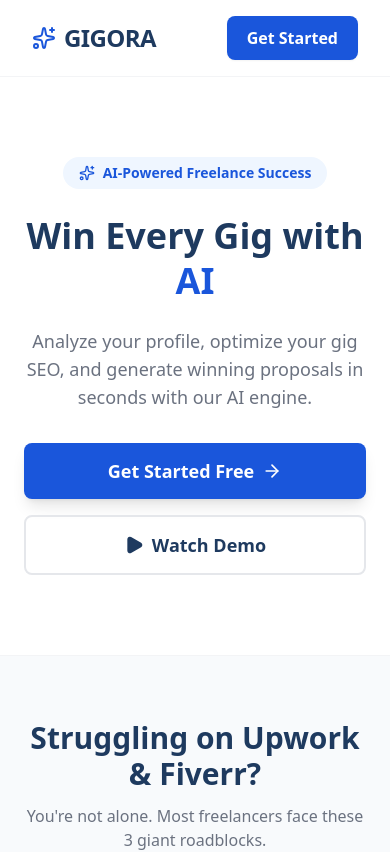
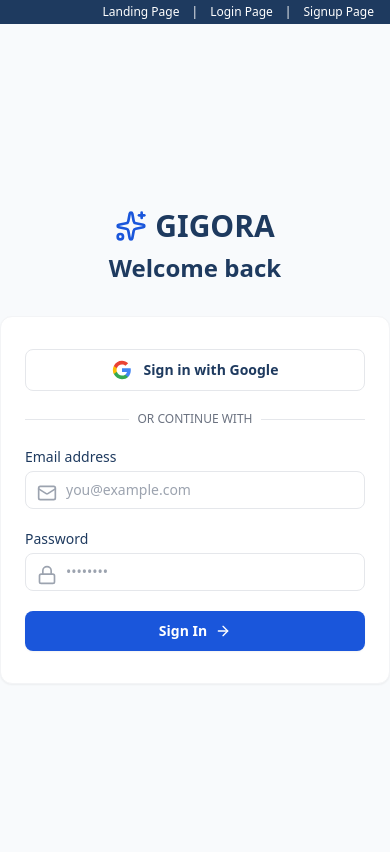
Before and after one commit to quratulain33570/gigora-app, a React (Create React App) app in the folder gigora-frontend/: page / in a window 390 px wide. Shown: the top 852 px of the page. Built offline with nearby package versions, Linux system fonts and the light colour scheme; no server answers.

Commit message:
Day 3: Completed Login & Signup pages with Google OAuth & Supabase integration

```diff
--- a/gigora-frontend/src/App.js
+++ b/gigora-frontend/src/App.js
@@ -1,10 +1,25 @@
-import React from 'react';
+import React, { useState } from 'react';
 import Landing from './pages/Landing';
+import Login from './pages/Login';
+import Signup from './pages/Signup';
 
 function App() {
+  const [currentPage, setCurrentPage] = useState('login'); // 'landing', 'login', or 'signup'
+
   return (
     <div>
-      <Landing />
+      {/* Quick switcher bar at the top for testing */}
+      <div className="bg-navy text-white text-xs py-1 px-4 flex justify-end gap-3 sticky top-0 z-[100]">
+        <button onClick={() => setCurrentPage('landing')} className="hover:underline">Landing Page</button>
+        <span>|</span>
+        <button onClick={() => setCurrentPage('login')} className="hover:underline">Login Page</button>
+        <span>|</span>
+        <button onClick={() => setCurrentPage('signup')} className="hover:underline">Signup Page</button>
+      </div>
+
+      {currentPage === 'landing' && <Landing />}
+      {currentPage === 'login' && <Login />}
+      {currentPage === 'signup' && <Signup />}
     </div>
   );
 }
--- /dev/null
+++ b/gigora-frontend/src/pages/Login.jsx
@@ -0,0 +1,110 @@
+import React, { useState } from 'react';
+import { Sparkles, Mail, Lock, ArrowRight } from 'lucide-react';
+import { supabase } from '../supabaseClient';
+
+export default function Login() {
+  const [email, setEmail] = useState('');
+  const [password, setPassword] = useState('');
+  const [loading, setLoading] = useState(false);
+
+  const handleEmailLogin = async (e) => {
+    e.preventDefault();
+    setLoading(true);
+   const { error } = await supabase.auth.signInWithPassword({
+      email,
+      password,
+    });
+    setLoading(false);
+
+    if (error) {
+      alert(error.message);
+    } else {
+      alert('Logged in successfully! 🎉');
+    }
+  };
+
+  const handleGoogleLogin = async () => {
+    const { error } = await supabase.auth.signInWithOAuth({
+      provider: 'google',
+    });
+    if (error) alert(error.message);
+  };
+
+  return (
+    <div className="min-h-screen bg-slate-50 flex flex-col justify-center py-12 sm:px-6 lg:px-8">
+      <div className="sm:mx-auto sm:w-full sm:max-w-md text-center">
+        <div className="flex justify-center items-center gap-2 mb-2">
+          <Sparkles className="w-8 h-8 text-primary" />
+          <span className="text-3xl font-extrabold text-navy">GIGORA</span>
+        </div>
+        <h2 className="text-2xl font-bold text-navy">Welcome back</h2>
+      </div>
+
+      <div className="mt-8 sm:mx-auto sm:w-full sm:max-w-md">
+        <div className="bg-white py-8 px-6 shadow-sm rounded-xl border border-gray-100 sm:px-10">
+
+          {/* Google Login Button */}
+          <button
+            onClick={handleGoogleLogin}
+            type="button"
+            className="w-full flex items-center justify-center gap-3 py-2.5 px-4 border border-gray-200 rounded-lg text-sm font-semibold text-navy hover:bg-gray-50 transition mb-5"
+          >
+            <svg className="w-5 h-5" viewBox="0 0 24 24">
+              <path fill="#4285F4" d="M22.56 12.25c0-.78-.07-1.53-.2-2.25H12v4.26h5.92c-.26 1.37-1.04 2.53-2.21 3.31v2.77h3.57c2.08-1.92 3.28-4.74 3.28-8.09z" />
+              <path fill="#34A853" d="M12 23c2.97 0 5.46-.98 7.28-2.66l-3.57-2.77c-.98.66-2.23 1.06-3.71 1.06-2.86 0-5.29-1.93-6.16-4.53H2.18v2.84C3.99 20.53 7.7 23 12 23z" />
+              <path fill="#FBBC05" d="M5.84 14.09c-.22-.66-.35-1.36-.35-2.09s.13-1.43.35-2.09V7.06H2.18C1.43 8.55 1 10.22 1 12s.43 3.45 1.18 4.94l2.85-2.22.81-.63z" />
+              <path fill="#EA4335" d="M12 5.38c1.62 0 3.06.56 4.21 1.64l3.15-3.15C17.45 2.09 14.97 1 12 1 7.7 1 3.99 3.47 2.18 7.06l3.66 2.84c.87-2.6 3.3-4.52 6.16-4.52z" />
+            </svg>
+            Sign in with Google
+          </button>
+
+          <div className="relative mb-5">
+            <div className="absolute inset-0 flex items-center"><div className="w-full border-t border-gray-200"></div></div>
+            <div className="relative flex justify-center text-xs uppercase"><span className="bg-white px-2 text-grayText">Or continue with</span></div>
+          </div>
+
+          <form className="space-y-5" onSubmit={handleEmailLogin}>
+            <div>
+              <label className="block text-sm font-medium text-navy mb-1">Email address</label>
+              <div className="relative">
+                <Mail className="w-5 h-5 text-gray-400 absolute left-3 top-3" />
+                <input
+                  type="email"
+                  required
+                  value={email}
+                  onChange={(e) => setEmail(e.target.value)}
+                  className="pl-10 w-full px-3 py-2 border border-gray-200 rounded-lg focus:outline-none focus:border-primary text-sm"
+                  placeholder="you@example.com"
+                />
+              </div>
+            </div>
+
+            <div>
+              <label className="block text-sm font-medium text-navy mb-1">Password</label>
+              <div className="relative">
+                <Lock className="w-5 h-5 text-gray-400 absolute left-3 top-3" />
+                <input
+                  type="password"
+                  required
+                  value={password}
+                  onChange={(e) => setPassword(e.target.value)}
+                  className="pl-10 w-full px-3 py-2 border border-gray-200 rounded-lg focus:outline-none focus:border-primary text-sm"
+                  placeholder="••••••••"
+                />
+              </div>
+            </div>
+
+            <button
+              type="submit"
+              disabled={loading}
+              className="w-full flex justify-center items-center gap-2 py-2.5 px-4 rounded-lg shadow-sm text-sm font-semibold text-white bg-primary hover:bg-navy transition duration-200"
+            >
+              {loading ? 'Signing in...' : 'Sign In'} <ArrowRight className="w-4 h-4" />
+            </button>
+          </form>
+
+        </div>
+      </div>
+    </div>
+  );
+}
--- /dev/null
+++ b/gigora-frontend/src/pages/Signup.jsx
@@ -0,0 +1,100 @@
+import React, { useState } from 'react';
+import { Sparkles, User, Mail, Lock, ArrowRight } from 'lucide-react';
+import { supabase } from '../supabaseClient';
+
+export default function Signup() {
+  const [name, setName] = useState('');
+  const [email, setEmail] = useState('');
+  const [password, setPassword] = useState('');
+  const [loading, setLoading] = useState(false);
+
+  const handleSignup = async (e) => {
+    e.preventDefault();
+    setLoading(true);
+   const { error } = await supabase.auth.signUp({
+      email,
+      password,
+      options: {
+        data: { full_name: name },
+      },
+    });
+    setLoading(false);
+
+    if (error) {
+      alert(error.message);
+    } else {
+      alert('Signup successful! Check your email for confirmation. 📩');
+    }
+  };
+
+  return (
+    <div className="min-h-screen bg-slate-50 flex flex-col justify-center py-12 sm:px-6 lg:px-8">
+      <div className="sm:mx-auto sm:w-full sm:max-w-md text-center">
+        <div className="flex justify-center items-center gap-2 mb-2">
+          <Sparkles className="w-8 h-8 text-primary" />
+          <span className="text-3xl font-extrabold text-navy">GIGORA</span>
+        </div>
+        <h2 className="text-2xl font-bold text-navy">Create your free account</h2>
+      </div>
+
+      <div className="mt-8 sm:mx-auto sm:w-full sm:max-w-md">
+        <div className="bg-white py-8 px-6 shadow-sm rounded-xl border border-gray-100 sm:px-10">
+          <form className="space-y-5" onSubmit={handleSignup}>
+            <div>
+              <label className="block text-sm font-medium text-navy mb-1">Full Name</label>
+              <div className="relative">
+                <User className="w-5 h-5 text-gray-400 absolute left-3 top-3" />
+                <input
+                  type="text"
+                  required
+                  value={name}
+                  onChange={(e) => setName(e.target.value)}
+                  className="pl-10 w-full px-3 py-2 border border-gray-200 rounded-lg focus:outline-none focus:border-primary text-sm"
+                  placeholder="John Doe"
+                />
+              </div>
+            </div>
+
+            <div>
+              <label className="block text-sm font-medium text-navy mb-1">Email address</label>
+              <div className="relative">
+                <Mail className="w-5 h-5 text-gray-400 absolute left-3 top-3" />
+                <input
+                  type="email"
+                  required
+                  value={email}
+                  onChange={(e) => setEmail(e.target.value)}
+                  className="pl-10 w-full px-3 py-2 border border-gray-200 rounded-lg focus:outline-none focus:border-primary text-sm"
+                  placeholder="you@example.com"
+                />
+              </div>
+            </div>
+
+            <div>
+              <label className="block text-sm font-medium text-navy mb-1">Password</label>
+              <div className="relative">
+                <Lock className="w-5 h-5 text-gray-400 absolute left-3 top-3" />
+                <input
+                  type="password"
+                  required
+                  value={password}
+                  onChange={(e) => setPassword(e.target.value)}
+                  className="pl-10 w-full px-3 py-2 border border-gray-200 rounded-lg focus:outline-none focus:border-primary text-sm"
+                  placeholder="••••••••"
+                />
+              </div>
+            </div>
+
+            <button
+              type="submit"
+              disabled={loading}
+              className="w-full flex justify-center items-center gap-2 py-2.5 px-4 rounded-lg shadow-sm text-sm font-semibold text-white bg-primary hover:bg-navy transition duration-200"
+            >
+              {loading ? 'Creating Account...' : 'Create Account'} <ArrowRight className="w-4 h-4" />
+            </button>
+          </form>
+        </div>
+      </div>
+    </div>
+  );
+}
--- /dev/null
+++ b/gigora-frontend/src/supabaseClient.js
@@ -0,0 +1,7 @@
+import { createClient } from '@supabase/supabase-js';
+
+// Replace these placeholders with your actual Supabase URL & Key when ready
+const supabaseUrl = process.env.REACT_APP_SUPABASE_URL || 'https://your-supabase-url.supabase.co';
+const supabaseAnonKey = process.env.REACT_APP_SUPABASE_ANON_KEY || 'your-anon-key';
+
+export const supabase = createClient(supabaseUrl, supabaseAnonKey);
```
